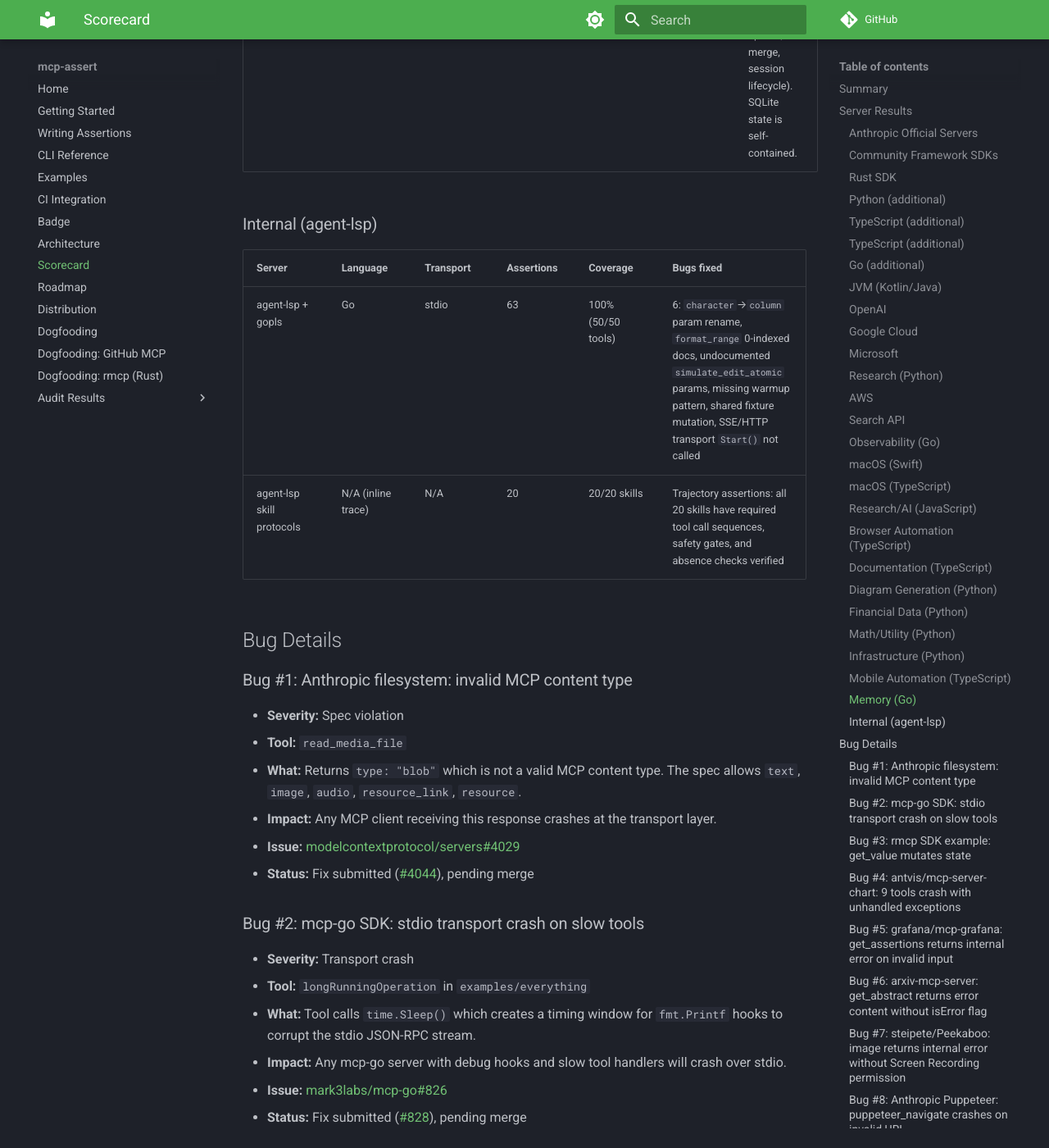
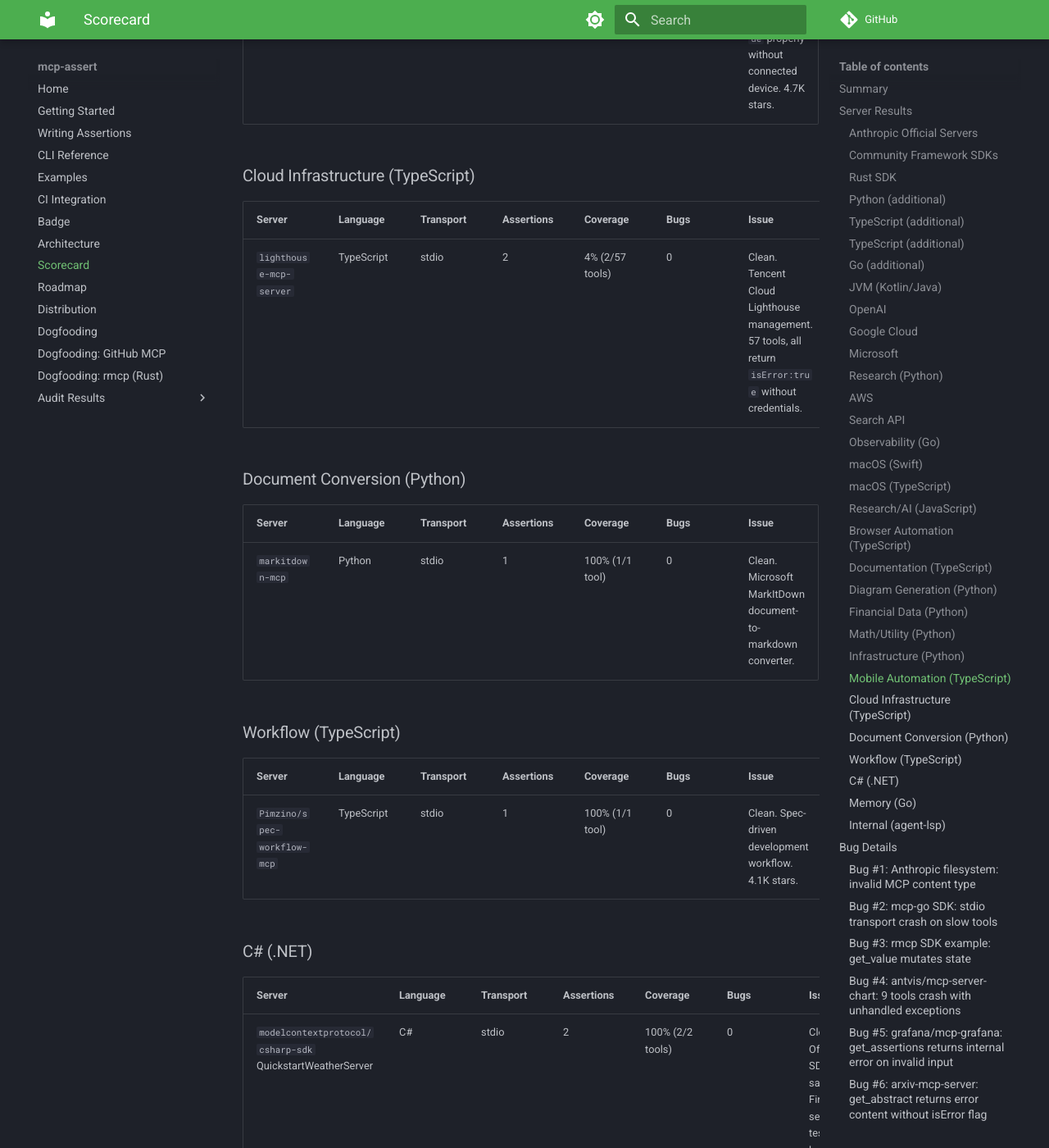
Before and after one commit to blackwell-systems/mcp-assert, an MkDocs documentation site: the page built from docs/scorecard.md, in a window 1280 px wide and 1400 px high, scrolled down 14087 px. Shown: the whole window at 82% size. Built offline with MkDocs 1.6.1 and Material for MkDocs 9.7.7, drawn with Linux system fonts in a browser that asks for light colours; comment, search, counter and statistics services are not loaded; some of the changed text lies outside the part shown.

Commit message:
docs: update scorecard with servers #50-54, 7th language (C#)
Added yfinance, lighthouse, markitdown, spec-workflow, C# weather.
54 servers, 536 assertions, 7 languages, 45 clean scans.

```diff
--- a/docs/scorecard.md
+++ b/docs/scorecard.md
@@ -176,6 +176,7 @@
 | Server | Language | Transport | Assertions | Coverage | Bugs | Issue |
 |--------|----------|-----------|------------|----------|------|-------|
 | `sec-edgar-mcp` | Python | stdio | 5 | 24% (5/21 tools) | 0 | Clean. SEC EDGAR filings, insider trading, financials. Free public API (requires user-agent string only). Uses `skip_unless_env`. |
+| `narumiruna/yfinance-mcp` | Python | stdio | 4 | 22% (4/18 tools) | 0 | Clean. Live stock market data via Yahoo Finance. Ticker info, price history, search, market calendar. Zero auth, all happy-path assertions return real data. |
 
 ### Math/Utility (Python)
 
@@ -195,6 +196,30 @@
 | Server | Language | Transport | Assertions | Coverage | Bugs | Issue |
 |--------|----------|-----------|------------|----------|------|-------|
 | `mobile-next/mobile-mcp` | TypeScript | stdio | 6 | 29% (6/21 tools) | 0 | Clean. 21 tools for iOS/Android automation. All return `isError:true` properly without connected device. 4.7K stars. |
+
+### Cloud Infrastructure (TypeScript)
+
+| Server | Language | Transport | Assertions | Coverage | Bugs | Issue |
+|--------|----------|-----------|------------|----------|------|-------|
+| `lighthouse-mcp-server` | TypeScript | stdio | 2 | 4% (2/57 tools) | 0 | Clean. Tencent Cloud Lighthouse management. 57 tools, all return `isError:true` without credentials. |
+
+### Document Conversion (Python)
+
+| Server | Language | Transport | Assertions | Coverage | Bugs | Issue |
+|--------|----------|-----------|------------|----------|------|-------|
+| `markitdown-mcp` | Python | stdio | 1 | 100% (1/1 tool) | 0 | Clean. Microsoft MarkItDown document-to-markdown converter. |
+
+### Workflow (TypeScript)
+
+| Server | Language | Transport | Assertions | Coverage | Bugs | Issue |
+|--------|----------|-----------|------------|----------|------|-------|
+| `Pimzino/spec-workflow-mcp` | TypeScript | stdio | 1 | 100% (1/1 tool) | 0 | Clean. Spec-driven development workflow. 4.1K stars. |
+
+### C# (.NET)
+
+| Server | Language | Transport | Assertions | Coverage | Bugs | Issue |
+|--------|----------|-----------|------------|----------|------|-------|
+| `modelcontextprotocol/csharp-sdk` QuickstartWeatherServer | C# | stdio | 2 | 100% (2/2 tools) | 0 | Clean. Official C# SDK sample. First C# server tested (7th language). |
 
 ### Memory (Go)
 
```
Also changed, not shown: other parts of docs/scorecard.md (+5 -5 lines).
